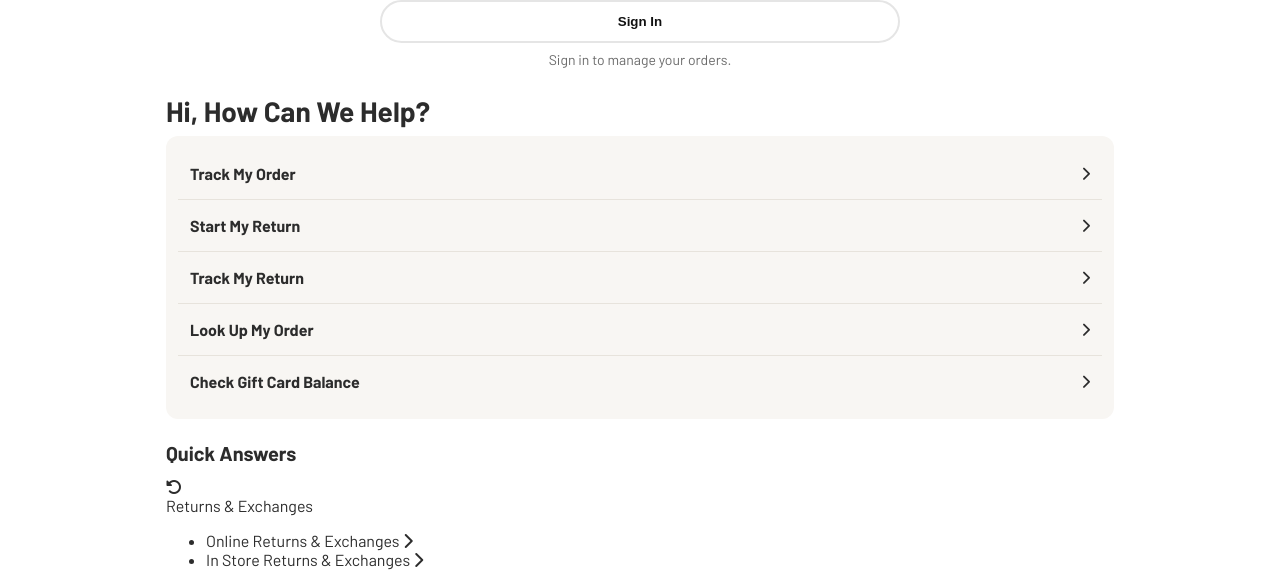
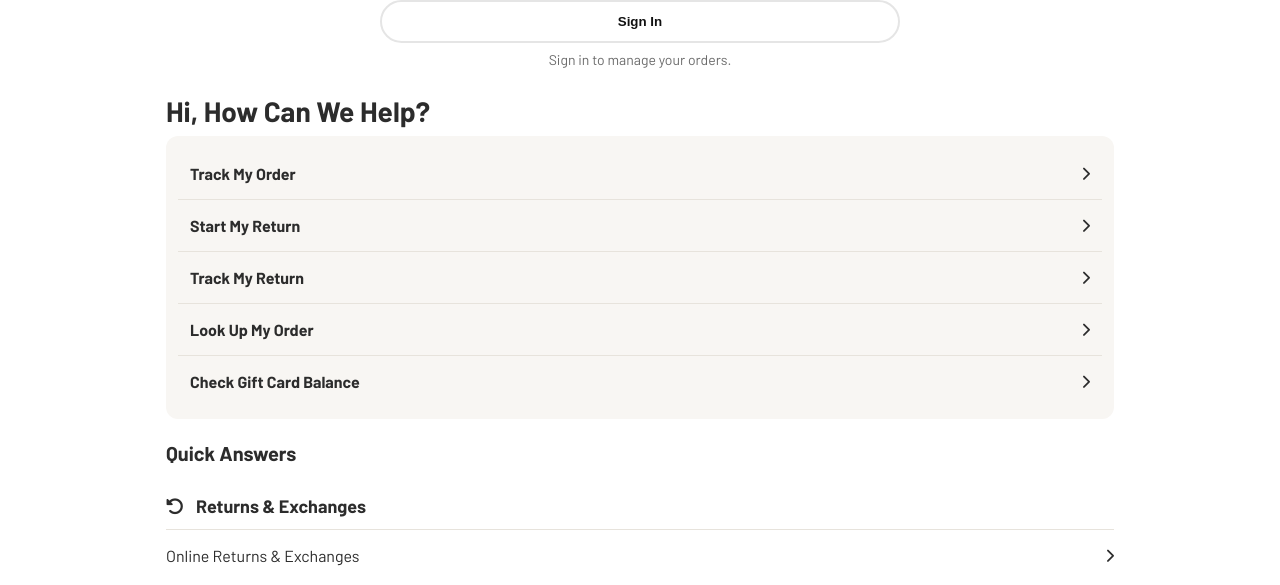
Before and after one commit to abdullahalkdr/Trynavy, a plain HTML site: page contact-us.html in a window 1280 px wide. Shown: the part 214-799 px from the top of the page. Drawn offline with Linux system fonts and the light colour scheme.

Commit message:
Update contact-us.html

```diff
--- a/contact-us.html
+++ b/contact-us.html
@@ -95,6 +95,36 @@
     @media (min-width:480px){
       .cta-grid{max-width:820px}
     }
+/* ===== Quick Answers (نسخة هولستر) ===== */
+.qa{margin-top:6px}
+.qa h3{font-size:20px;margin:10px 0 14px}
+
+.qa-sec{
+  padding:16px 0 0;
+  border-top:1px solid #e7e3dc;   /* خط فوق كل سيكشن */
+}
+.qa-sec:first-of-type{ border-top:0; }
+
+.qa-head{
+  display:flex; align-items:center; gap:12px;
+  font-weight:700; font-size:18px; color:#2c2c2c;
+  padding-bottom:12px;
+  border-bottom:1px solid #e7e3dc; /* الخط اللي تبيه تحت العنوان */
+}
+.qa-head i{font-size:18px}
+
+/* الروابط/الأزرار تحت كل عنوان */
+.qa-list{ list-style:none; margin:0; padding:0; background:#fff; }
+.qa-item{
+  display:flex; align-items:center; justify-content:space-between;
+  padding:16px 0;
+  border-bottom:1px solid #e7e3dc;
+  text-decoration:none; color:#2c2c2c;
+}
+.qa-item:last-child{ border-bottom:0; }
+.qa-item span{ font-size:16px; }
+.qa-item i{ font-size:14px; color:#2c2c2c; }
+.qa-item:active{ opacity:.7; } /* تفاعل خفيف للموبايل */
   </style>
 </head>
 <body>
```
